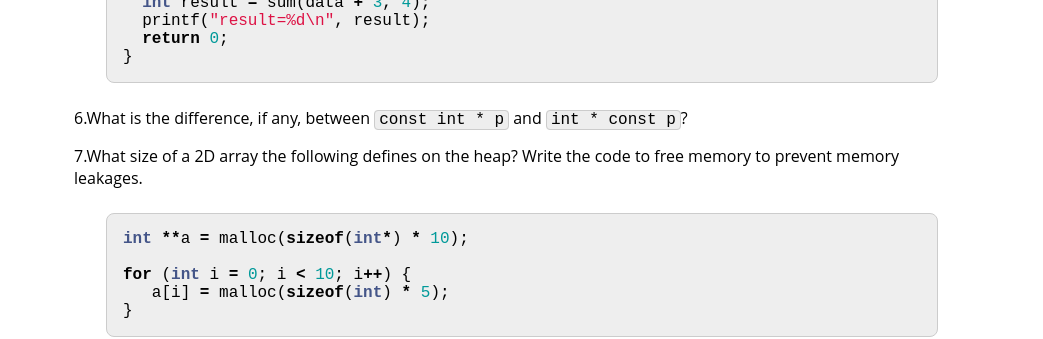
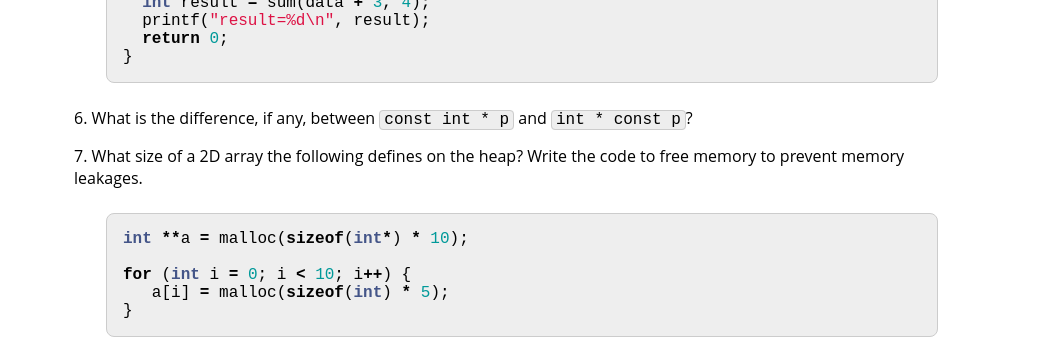
Before and after one commit to jhu-ip/cs220-f25, a Jekyll site: the page built from questions/day12.md, in a window 1280 px wide. Shown: the part 1005-1344 px from the top of the page, without its empty margins (118-1161 px from the left). Built offline with Jekyll 4.4.1, drawn with Linux system fonts in a browser that asks for light colours.

Commit message:
fixing cosmetics

````diff
--- a/questions/day12.md
+++ b/questions/day12.md
@@ -56,9 +56,9 @@ int main(void) {
 }
 ```
 
-6.What is the difference, if any, between `const int * p` and `int * const p`?
+6\. What is the difference, if any, between `const int * p` and `int * const p`?
 
-7.What size of a 2D array the following defines on the heap? Write the code to free memory to prevent memory leakages.
+7\. What size of a 2D array the following defines on the heap? Write the code to free memory to prevent memory leakages.
 
 ```c
 int **a = malloc(sizeof(int*) * 10);
````
Also changed, not shown: questions/day13.md (+1 -1 lines).
